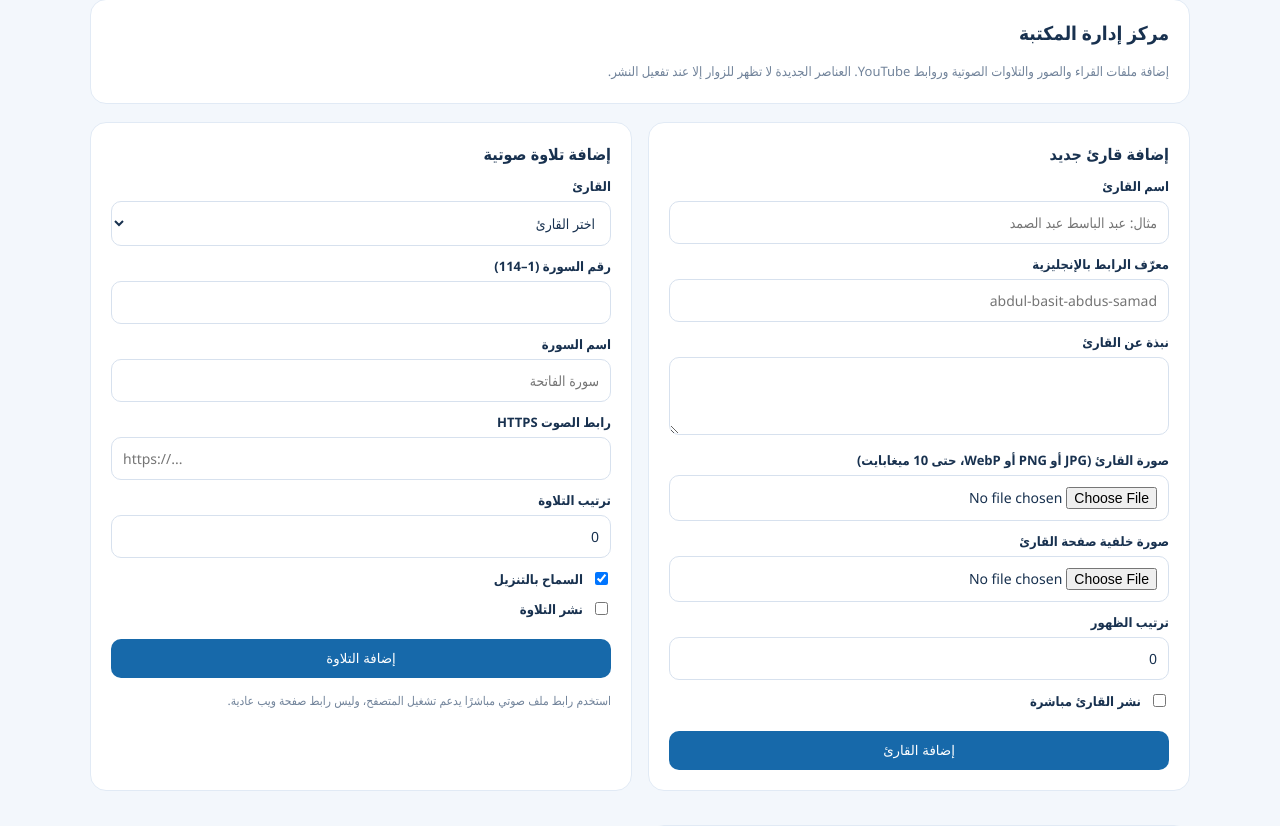
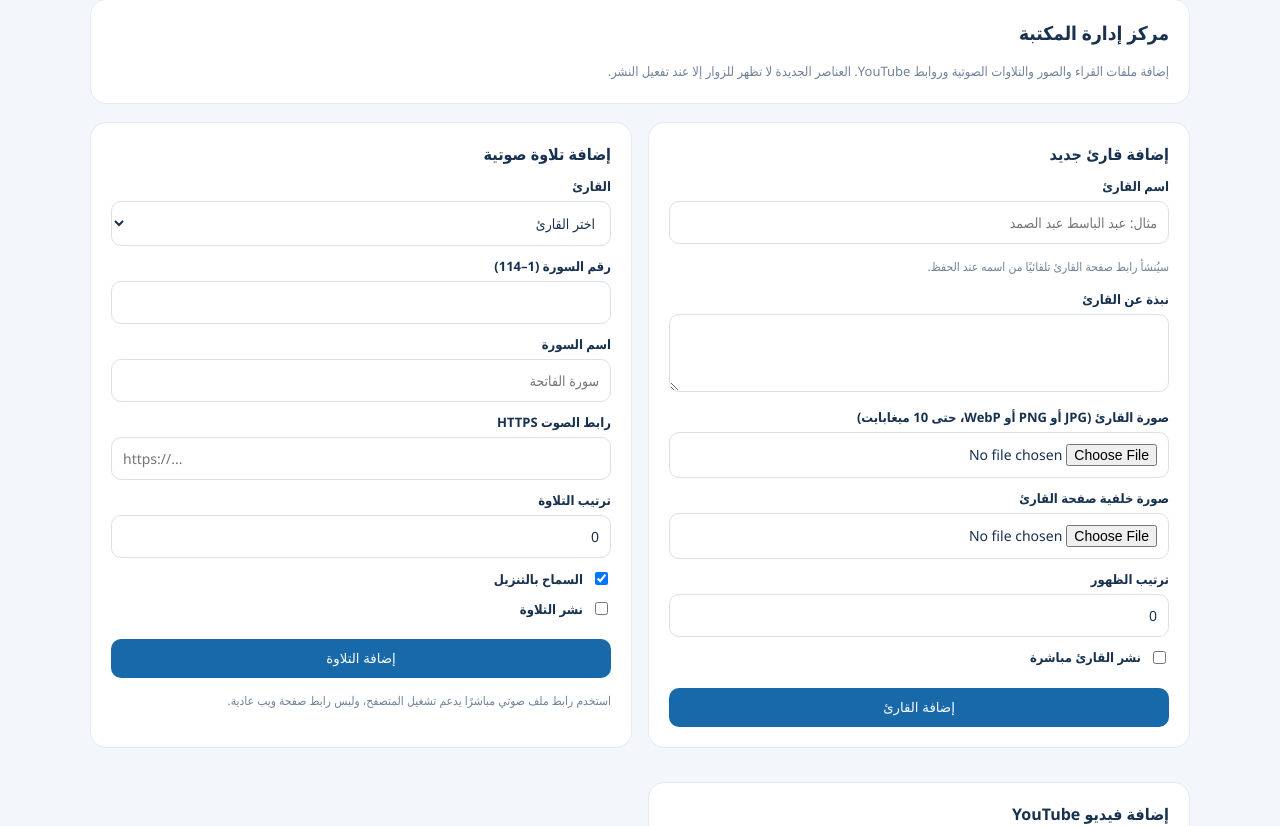
Before and after one commit to kingofdragons087-ship-it/basaer, a Node server app: template views/owner-content.ejs in a window 1280 px wide. Shown: the part 101-927 px from the top of the page. Run offline with Node 20, Linux system fonts and the light colour scheme; the template is opened without the code that fills it, so the values that code supplies are empty; some libraries are stand-ins or nearby versions.

Commit message:
Remove manual reciter slug field from owner form

```diff
--- a/views/owner-content.ejs
+++ b/views/owner-content.ejs
@@ -65,8 +65,7 @@
       <form action="/owner/content/reciters" method="post" enctype="multipart/form-data">
         <label for="rname">اسم القارئ</label>
         <input id="rname" name="name" required maxlength="180" placeholder="مثال: عبد الباسط عبد الصمد">
-        <label for="rslug">معرّف الرابط بالإنجليزية</label>
-        <input id="rslug" name="slug" required pattern="[a-zA-Z0-9-]+" maxlength="180" placeholder="abdul-basit-abdus-samad">
+        <p class="help">سيُنشأ رابط صفحة القارئ تلقائيًا من اسمه عند الحفظ.</p>
         <label for="bio">نبذة عن القارئ</label>
         <textarea id="bio" name="biography" maxlength="3000"></textarea>
         <label for="rimage">صورة القارئ (JPG أو PNG أو WebP، حتى 10 ميغابايت)</label>
```
